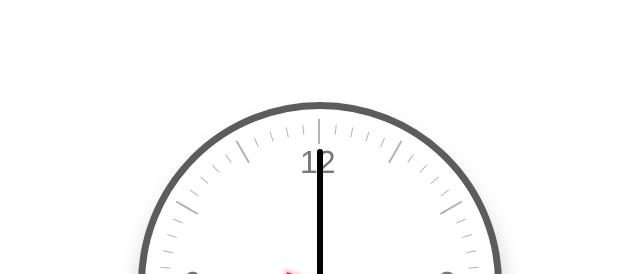
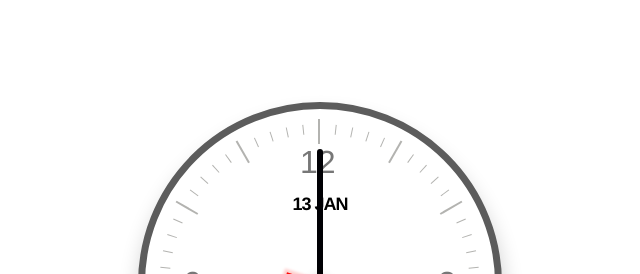
Before and after one commit to tonatiuh/watch-app, a React (Create React App) app: page / in a window 1280 px wide. Shown: the top 274 px of the page, without its empty margins (320-960 px from the left). Built offline with nearby package versions, Linux system fonts and the light colour scheme.

Commit message:
add date

```diff
--- a/src/Watch.js
+++ b/src/Watch.js
@@ -1,5 +1,9 @@
 import React, { Component } from 'react';
 import './Watch.scss';
+
+const monthNames = ["Jan", "Feb", "March", "April", "May", "June",
+  "July", "Aug", "Sept", "Oct", "Nov", "Dec"
+];
 
 class Watch extends Component {
   constructor(props) {
@@ -24,6 +28,7 @@ class Watch extends Component {
     const minutes = date.getMinutes();
     const hours   = date.getHours();
     const day     = date.getDate();
+    const month     = date.getMonth();
 
     const secAngle = seconds * 6;
     const minAngle = minutes * 6;
@@ -33,7 +38,8 @@ class Watch extends Component {
       secAngle,
       minAngle,
       hourAngle,
-      day
+      day,
+      month
     });
   }
 
@@ -52,7 +58,7 @@ class Watch extends Component {
   }
 
   render() {
-    const { secAngle, minAngle, hourAngle } = this.state;
+    const { secAngle, minAngle, hourAngle, day, month } = this.state;
 
     return (
       <div className='watch'>
@@ -80,7 +86,7 @@ class Watch extends Component {
           {this.renderDialLines()}
         </span>
 
-        <div className="date"></div>
+        <div className="date">{day} {monthNames[month]}</div>
       </div>
     );
   }
--- a/src/Watch.scss
+++ b/src/Watch.scss
@@ -133,10 +133,12 @@
 
 .date {
   position: absolute;
-  top: calc(50% - 100px);
+  font-family: 'Helvetica Neue', Arial, Helvetica, sans-serif;
+  top: calc(50% - 80px);
   left: 50%;
-  font-size: 14px;
+  font-size: 18px;
+  text-transform: uppercase;
   font-weight: 600;
-  letter-spacing: 1px;
+  letter-spacing: -1px;
   transform: translate(-50%, -50%);
 }
```
